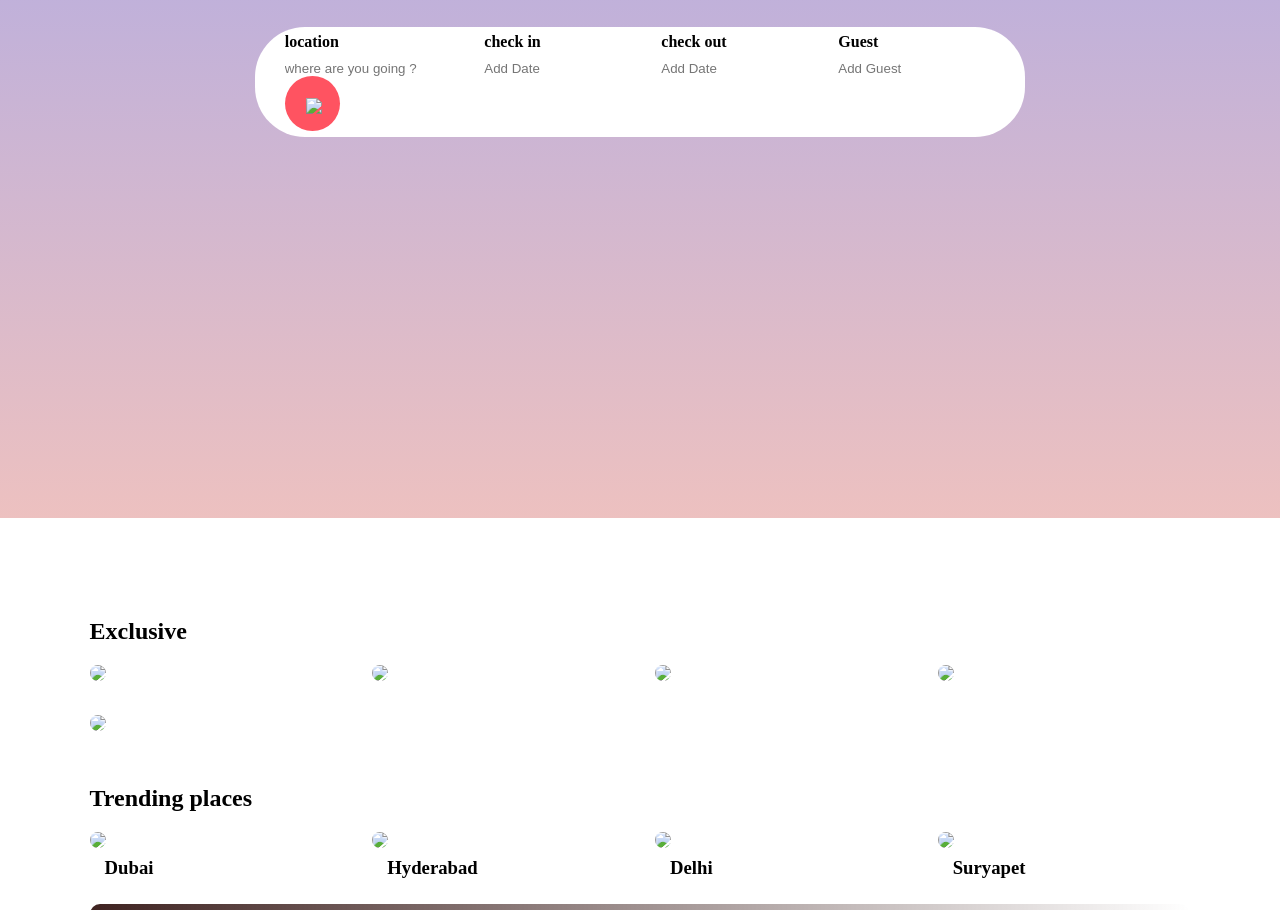
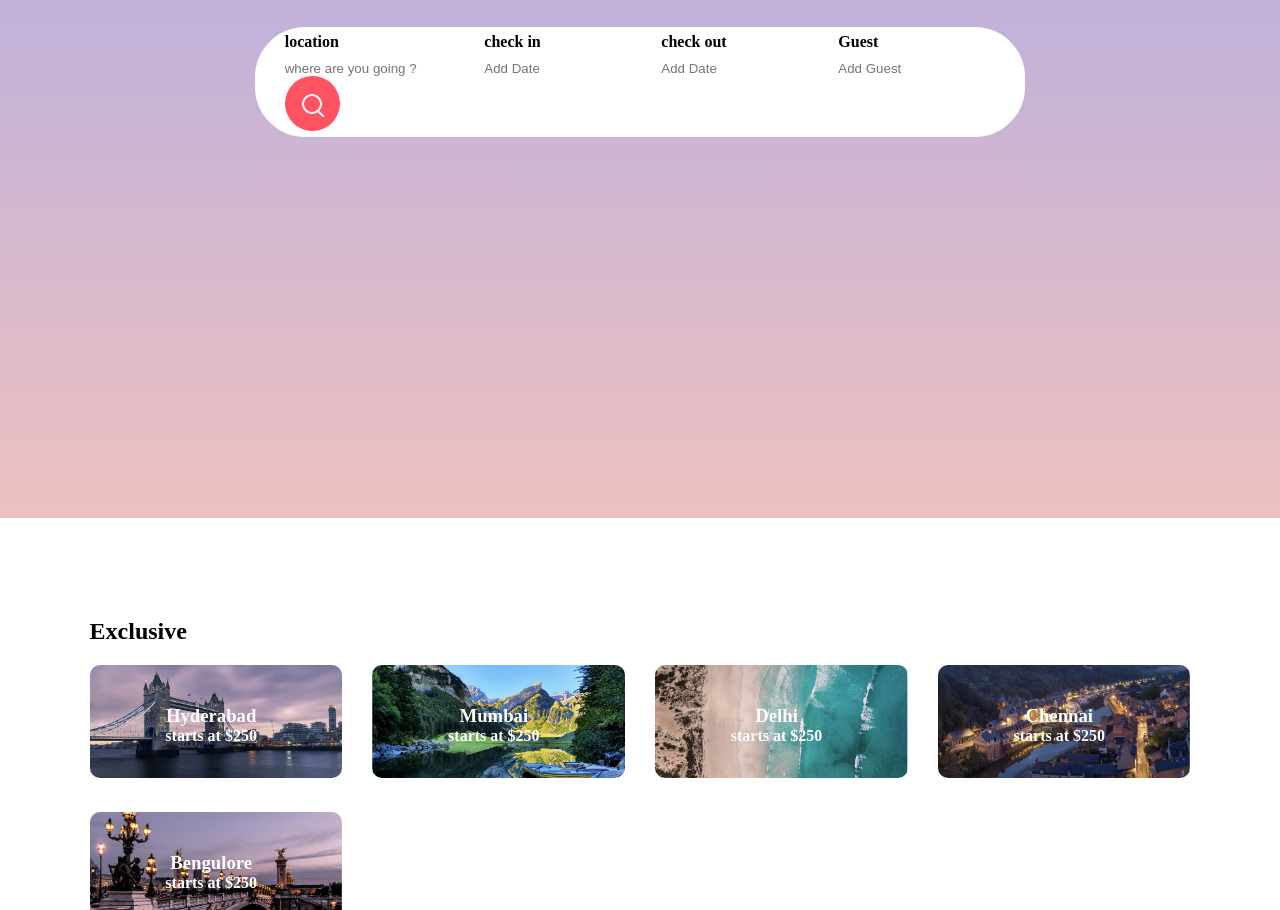
Before and after one commit to VinayM07/Home-rent-for-travellers-Home-page, a plain HTML site: page index.html in a window 1280 px wide. Shown: the part 382-1292 px from the top of the page. Drawn offline with Linux system fonts and the light colour scheme.

Commit message:
Update index.html

```diff
--- a/index.html
+++ b/index.html
@@ -10,7 +10,7 @@
 <body>
     <div class="header">
         <nav>
-            <img src="/images/logo.png">
+            <img src="logo.png">
             <ul>
                 <li><a href="#">Home</a></li>
                 <li><a href="#">Contact</a></li>
@@ -38,7 +38,7 @@
             <label>Guest</label>
             <input type="text" placeholder="Add Guest">
       </div>
-      <button type="submit"><img src="/images/search.png"></button>
+      <button type="submit"><img src="search.png"></button>
                 </form>
             </div>
         </div>
@@ -47,31 +47,31 @@
         <h2 class="sub-title">Exclusive</h2>
         <div class="exclusive">
         <div>
-            <img src="/images/image-1.png">
+            <img src="image-1.png">
             <span>
             <h3>Hyderabad</h3>
             <h4>starts at $250</h4></span>
         </div>
         <div>
-            <img src="/images/image-2.png">
+            <img src="image-2.png">
             <span>
                 <h3>Mumbai</h3>
                 <h4>starts at $250</h4></span>
         </div>
         <div>
-            <img src="/images/image-3.png">
+            <img src="image-3.png">
             <span>
                 <h3>Delhi</h3>
                 <h4>starts at $250</h4></span>
         </div>
         <div>
-            <img src="/images/image-4.png">
+            <img src="image-4.png">
             <span>
                 <h3>Chennai</h3>
                 <h4>starts at $250</h4></span>
         </div>
         <div>
-            <img src="/images/image-5.png">
+            <img src="image-5.png">
             <span>
                 <h3>Bengulore</h3>
                 <h4>starts at $250</h4></span>
@@ -81,19 +81,19 @@
     <h2 class="sub-title">Trending places</h2>
     <div class="trending">
         <div>
-            <img src="/images/dubai.png">
+            <img src="dubai.png">
             <h3>Dubai</h3>
         </div>
         <div>
-            <img src="/images/paris.png">
+            <img src="paris.png">
             <h3>Hyderabad</h3>
         </div>
         <div>
-            <img src="/images/new-york.png">
+            <img src="new-york.png">
             <h3>Delhi</h3>
         </div>
         <div>
-            <img src="/images/new-delhi.png">
+            <img src="new-delhi.png">
             <h3>Suryapet</h3>
         </div>
     </div>
@@ -106,8 +106,8 @@
 </div>
 <footer>
     <div>
-       <a href="#"><img src="/facebook.svg"> </a>
-       <a href="#"><img src="/instagram.svg"> </a>
+       <a href="#"><img src="facebook.svg"> </a>
+       <a href="#"><img src="instagram.svg"> </a>
        <a href="#"><img src="/twitter.svg"> </a>
 <hr>
     </div>
```
